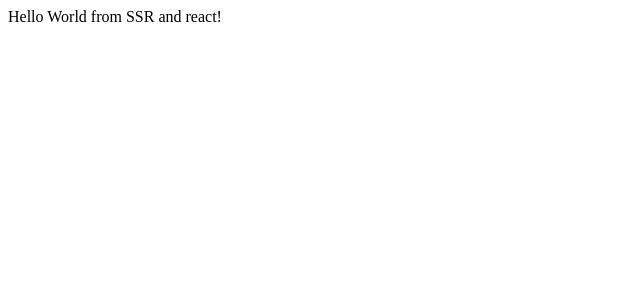
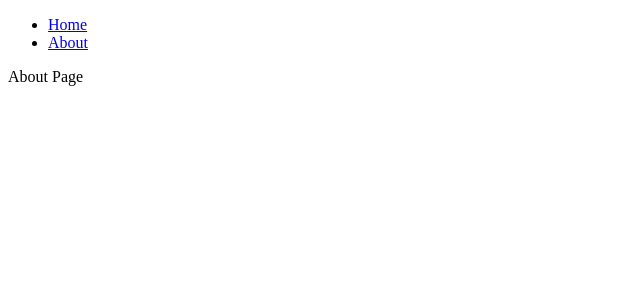
Before and after one commit to assisrafael/react-app-boilerplate, a React app: page /about in a window 1280 px wide. Shown: the top 300 px of the page, without its empty margins (0-640 px from the left). Built offline with nearby package versions, Linux system fonts and the light colour scheme; the HTML template or start-up script is replaced by a standard one.

Commit message:
feat: react router setup

```diff
--- a/package.json
+++ b/package.json
@@ -19,7 +19,9 @@
     "lodash": "^4.17.21",
     "morgan": "^1.10.0",
     "react": "^17.0.2",
-    "react-dom": "^17.0.2"
+    "react-dom": "^17.0.2",
+    "react-router": "^5.2.0",
+    "react-router-dom": "^5.2.0"
   },
   "devDependencies": {
     "@babel/core": "^7.14.6",
--- a/src/app/App.js
+++ b/src/app/App.js
@@ -1,9 +1,34 @@
 import React, { useEffect } from "react";
+import { Switch, Route, Link } from "react-router-dom";
+
+import { AboutPage } from "./pages/AboutPage";
+import { HomePage } from "./pages/HomePage";
 
 export function App() {
   useEffect(() => {
     console.log("use efect");
   }, []);
 
-  return <div>Hello World from SSR and react!</div>;
+  return (
+    <>
+      <nav>
+        <ul>
+          <li>
+            <Link to="/">Home</Link>
+          </li>
+          <li>
+            <Link to="/about">About</Link>
+          </li>
+        </ul>
+      </nav>
+      <Switch>
+        <Route path="/" exact>
+          <HomePage />
+        </Route>
+        <Route path="/about" exact>
+          <AboutPage />
+        </Route>
+      </Switch>
+    </>
+  );
 }
--- a/src/app/index.js
+++ b/src/app/index.js
@@ -1,10 +1,14 @@
 import React from "react";
 import ReactDOM from "react-dom";
+import { BrowserRouter as Router } from "react-router-dom";
+
 import { App } from "./App";
 
 ReactDOM.hydrate(
   <React.StrictMode>
-    <App />
+    <Router>
+      <App />
+    </Router>
   </React.StrictMode>,
   document.getElementById("root")
 );
--- /dev/null
+++ b/src/app/pages/AboutPage.jsx
@@ -0,0 +1,5 @@
+import React from "react";
+
+export function AboutPage() {
+  return <div>About Page</div>;
+}
--- /dev/null
+++ b/src/app/pages/HomePage.jsx
@@ -0,0 +1,5 @@
+import React from "react";
+
+export function HomePage() {
+  return <div>Home Page</div>;
+}
--- a/src/ssr/renderSSR.js
+++ b/src/ssr/renderSSR.js
@@ -6,11 +6,11 @@ const path = require("path");
 const htmlPath = path.join(__dirname, "../../dist/index.html");
 const ssrPath = path.join(__dirname, "../../dist/ssr.js");
 
-exports.renderSSR = async function renderSSR() {
+exports.renderSSR = async function renderSSR({ url }) {
   const html = (await fs.readFile(htmlPath)).toString();
 
   const render = requireFreshRender(ssrPath);
-  const partialHtml = render();
+  const partialHtml = render({ url });
 
   return html.replace('<div id="root">', `<div id="root">${partialHtml}`);
 };
--- a/src/ssr/server.js
+++ b/src/ssr/server.js
@@ -15,7 +15,7 @@ server.use("/**", async (req, res, next) => {
     return res.sendStatus(404);
   }
 
-  renderSSR()
+  renderSSR({ url: req.originalUrl })
     .then((html) => {
       res.send(html);
     })
```
Also changed, not shown: src/app/index.ssr.js (+8 -2 lines), 2 other files (tests, documents, lock files or other folders).
